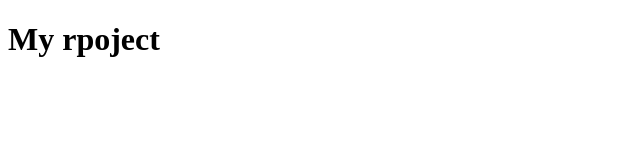
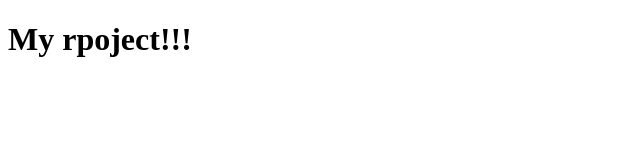
Before and after one commit to denis-kravziuk/my-project, a plain HTML site: page index.html in a window 1280 px wide. Shown: the full height of the page, 0-640 px from the left. Drawn offline with Linux system fonts and the light colour scheme.

Commit message:
Title was changed

```diff
--- a/index.html
+++ b/index.html
@@ -7,7 +7,7 @@
     <title>My project</title>
 </head>
 <body>
-    <h1>My rpoject</h1>
+    <h1>My rpoject!!!</h1>
 
 </body>
 </html>
```
